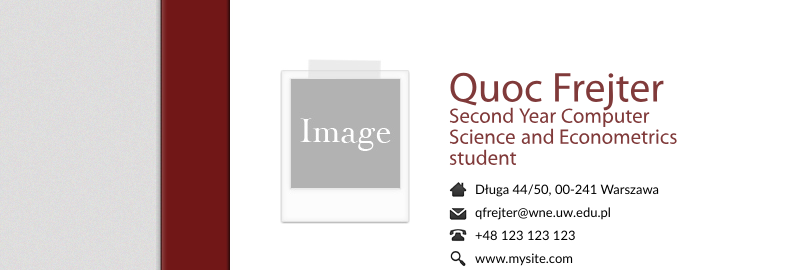
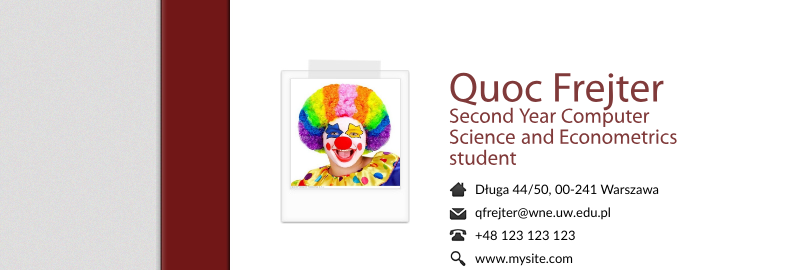
Before and after one commit to anfrejter/pracadomowa, a plain HTML site: page index.html in a window 1280 px wide. Shown: the part 208-478 px from the top of the page, 0-795 px from the left. Drawn offline with Linux system fonts and the light colour scheme.

Commit message:
Update index.html

```diff
--- a/index.html
+++ b/index.html
@@ -36,7 +36,7 @@ alert("Welcome on my page")
       <div id="paper-mid">
         <div class="entry">
           <!-- Begin Image -->
-          <img class="portrait" src="images/image.jpg" alt="Quoc Frejter" />
+          <img class="portrait" src="images/clown.jpg" alt="Quoc Frejter" />
           <!-- End Image -->
           <!-- Begin Personal Information -->
           <div class="self">
```
